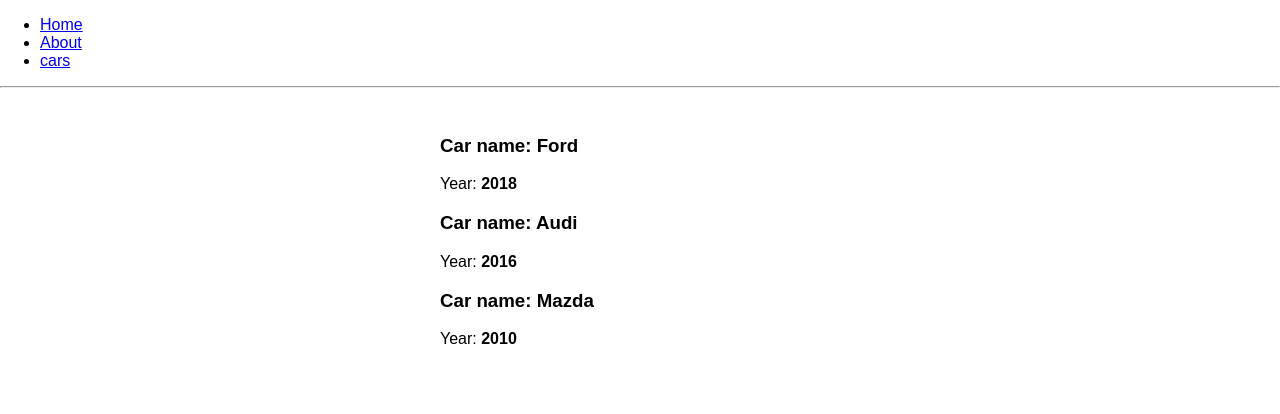
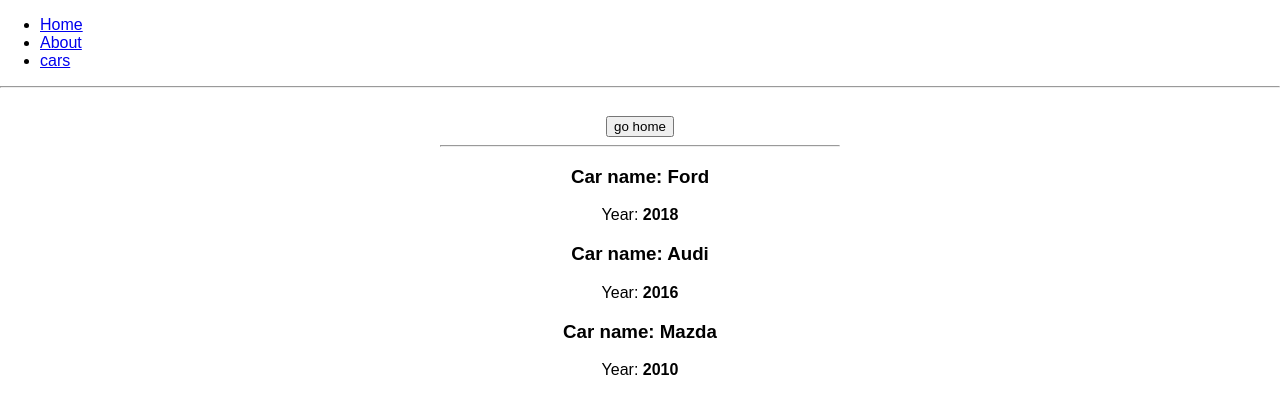
Before and after one commit to Ihornechypor/udemy_react_theory_part_3, a React app: page /cars in a window 1280 px wide. Shown: the top 414 px of the page. Built offline with nearby package versions, Linux system fonts and the light colour scheme.

Commit message:
leson 64 program navigation

```diff
--- a/src/App.js
+++ b/src/App.js
@@ -27,9 +27,7 @@
                 </li>
               <li>
                   <NavLink to={{
-                      pathname: '/cars',
-                      search: '?a=1&b=2',
-                      hash: 'wfn-hash'
+                      pathname: '/cars'
                   }}>cars</NavLink>
               </li>
           </ul>
--- a/src/Cars/Car/Car.js
+++ b/src/Cars/Car/Car.js
@@ -3,6 +3,7 @@
 
 
 const Car = props => {
+    console.log(props)
   return (
     <div className={'Car'}>
       <h3>Сar name: {props.name}</h3>
--- a/src/Cars/Cars.js
+++ b/src/Cars/Cars.js
@@ -10,13 +10,24 @@
     ]
   }
 
+  goToHomePage = () => {
+    this.props.history.push({
+      pathname: '/'
+    })
+  }
+
   render() {
     return (
       <div style={{
         width: 400,
         margin: 'auto',
-        paddingTop: '20px'
+        paddingTop: '20px',
+        textAlign: 'center'
       }}>
+        <button onClick={this.goToHomePage}>
+          go home
+        </button>
+        <hr/>
         {this.state.cars.map((car, index) => {
           return (
             <Car
```
